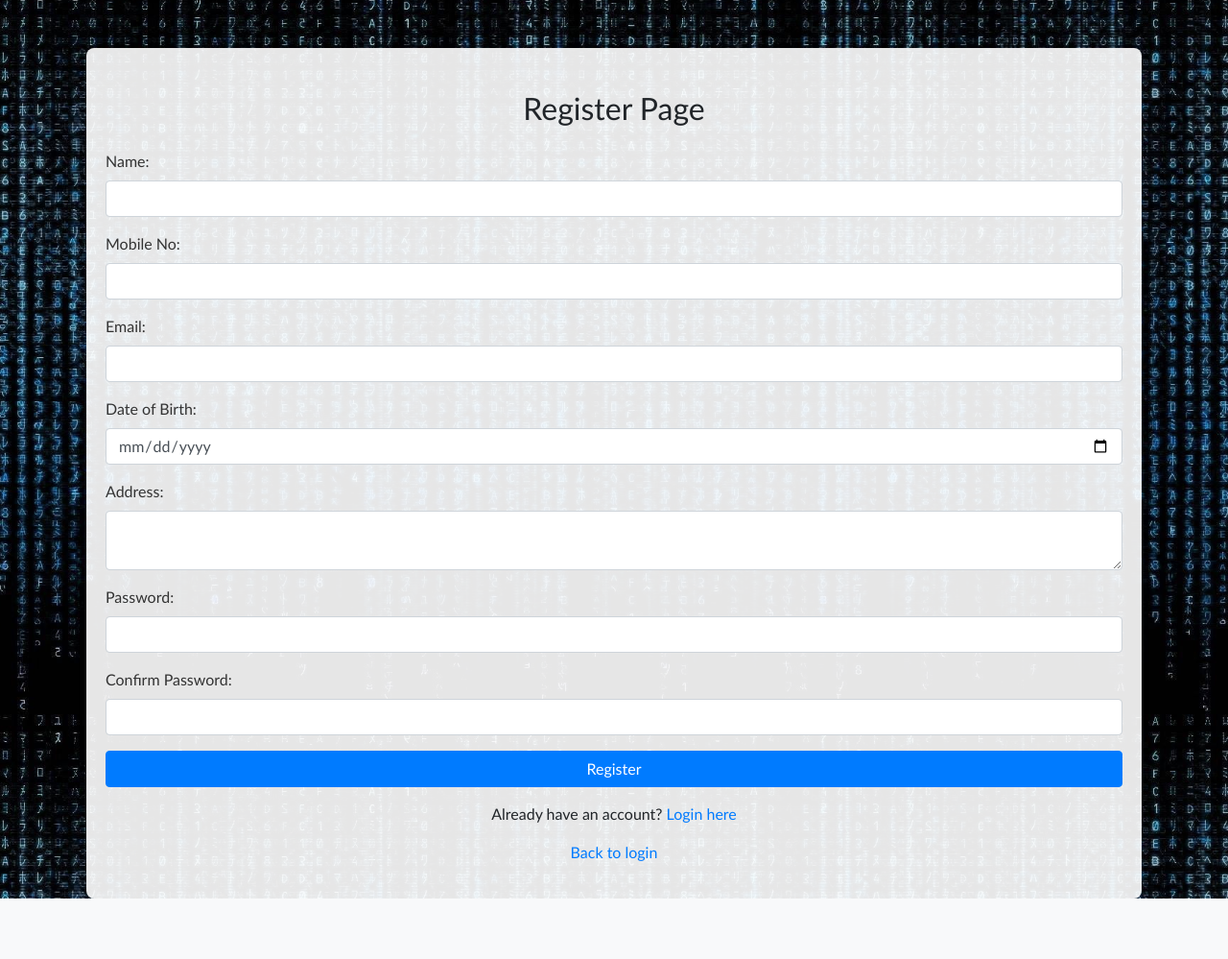
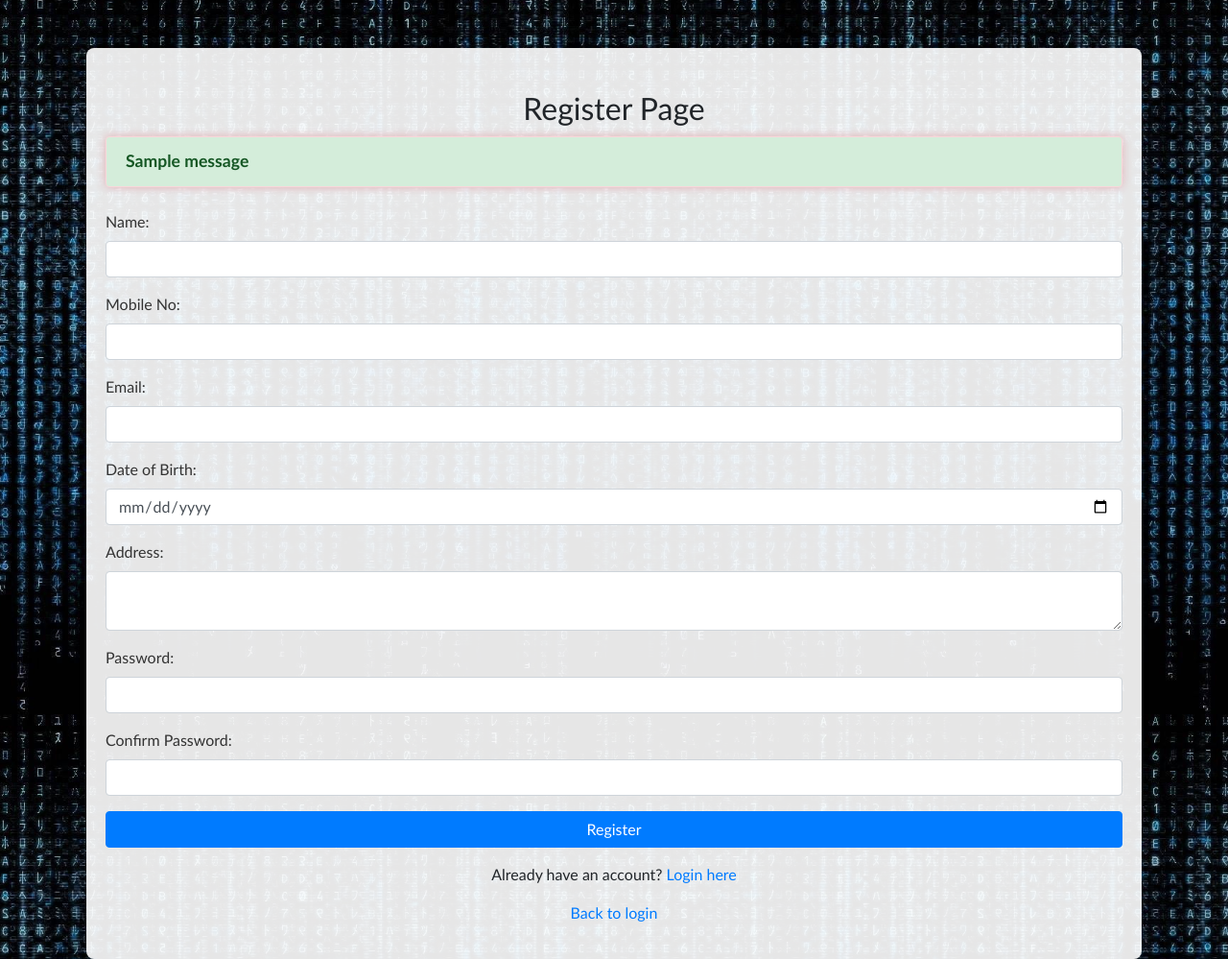
Before and after one commit to Bleak009/Placement_Manager, a Flask app: page /user_register in a window 1280 px wide. Shown: the part 56-1055 px from the top of the page at 96% size. Before the commit the page ends 992 px from the top, so only its background shows below. Run offline with Flask 3, Linux system fonts and the light colour scheme; tables that the repository leaves empty hold one stand-in row (values such as "Sample post"); one stand-in notice (Sample message) is shown; some libraries are stand-ins or nearby versions.

Commit message:
Modified register.html
Added flashing messages for 'Passwords not matching'

added pycache in app folder to .gitignore

```diff
--- a/app/templates/user_register.html
+++ b/app/templates/user_register.html
@@ -29,6 +29,13 @@
             box-shadow: 0 0 10px rgba(0, 0, 0, 0.1);
             max-width: 550;
         }
+        .alert {
+        margin-top: 10px;
+        font-weight: bold;
+        font-size: 1.1rem;
+        border: 1px solid #f8d7da;
+        box-shadow: 0 0 10px rgba(220, 53, 69, 0.3);
+        }
     </style>
 </head>
 <body>
@@ -36,6 +43,13 @@
     {% include 'user_navbar.html' %}
     <div class="container">
         <h2 class="text-center mt-4">Register Page</h2>
+        {% with messages = get_flashed_messages(with_categories=true) %}
+            {% if messages %}
+                <div class="alert alert-{{ messages[0][0] }}">
+                    {{ messages[0][1] }}
+                </div>
+            {% endif %}
+        {% endwith %}
         <form action="{{ url_for('main.user_register') }}" method="post" class="mt-4">
             <div class="form-group">
                 <label for="name">Name:</label>
```
Also changed, not shown: 1 other file.
